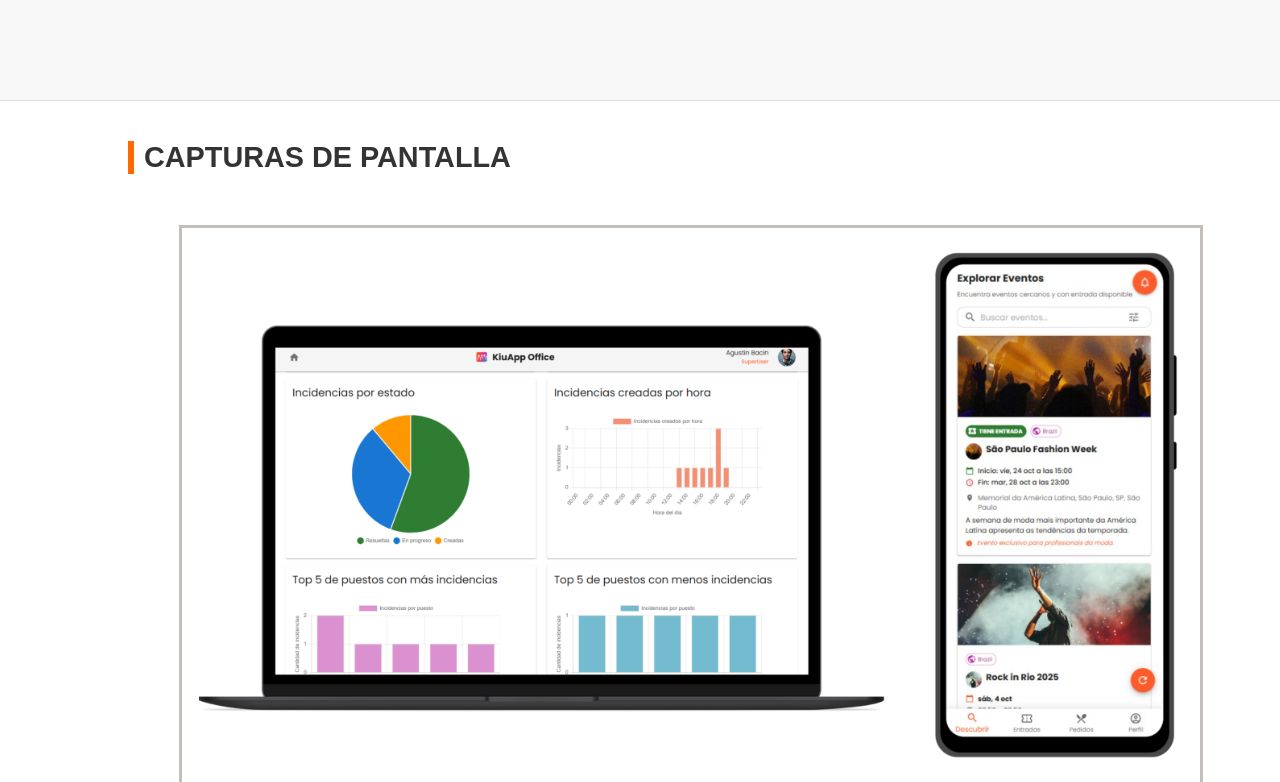
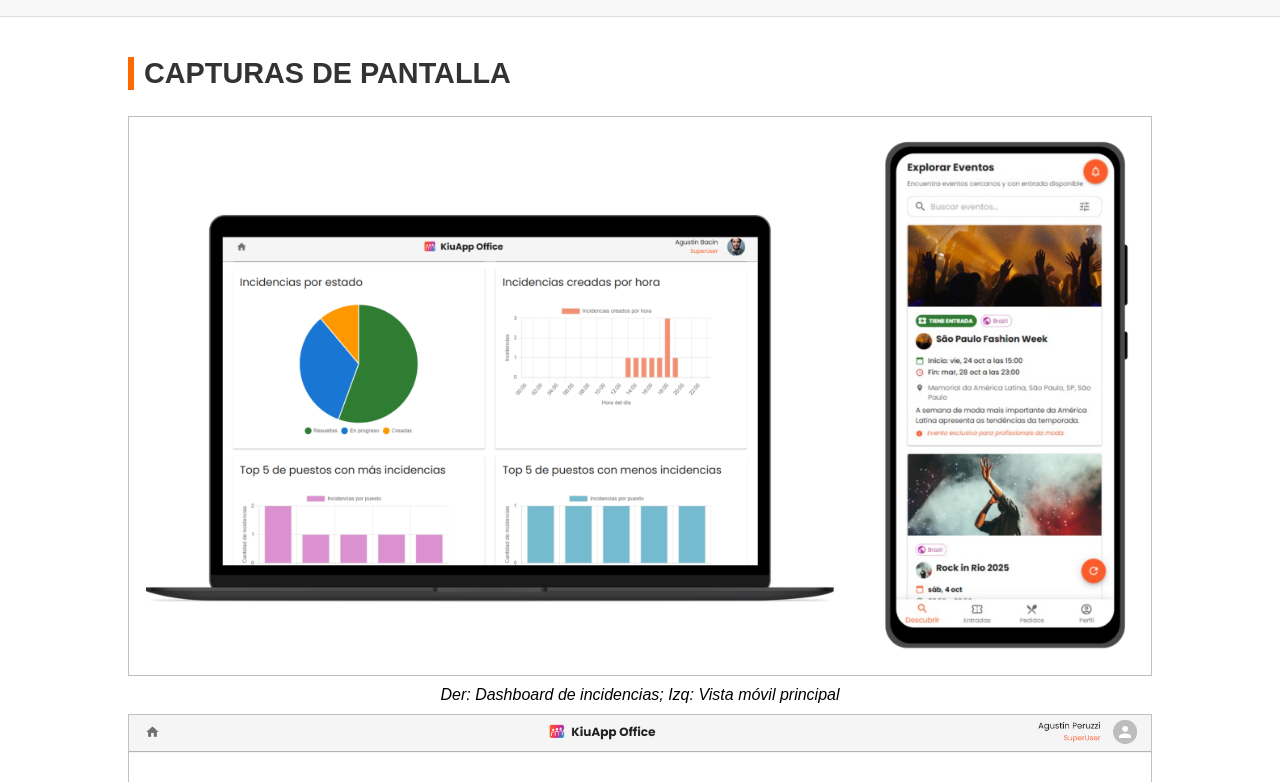
Before and after one commit to agustin-bit/kiuapp-poster, a plain HTML site: page index.html in a window 1280 px wide. Shown: the part 1398-2180 px from the top of the page. Drawn offline with Linux system fonts and the light colour scheme.

Commit message:
Improve mobile view

```diff
--- a/index.html
+++ b/index.html
@@ -59,13 +59,21 @@
 
         <section class="section alt">
                             <h2 class="section-title">Capturas de pantalla</h2>
+
+            <div style="display: flex; flex-direction: column; align-items: center; font-style: italic;">
                 <img src="./public/captura_general.png" class="body-img border-img" />
+                Der: Dashboard de incidencias; Izq: Vista móvil principal
                 <img src="./public/caprtura_landing_bo.png" class="body-img border-img" />
+                Landing del backoffice
                 <img src="./public/captura_roles.png" class="body-img border-img" />
+                Gestión de roles en backoffice
                 <img src="./public/cpatura_puestos.png" class="body-img border-img" />
+                Asignación de puestos a eventos
                 <div class="double-img">
                     <img src="./public/caprtura_pedidos.png" class="body-img border-img" />
                     <img src="./public/captura_entradas.png" class="body-img border-img" />
+                </div>
+                Vistas principales de la aplicación móvil
             </div>
         </section>
 
@@ -86,7 +94,7 @@
 
         <section class="section">
             <h2 class="section-title">Nosotros!</h2>
-            <img src="./public/image.png" class="body-img" />
+            <img src="./public/nosotros.png" class="body-img" />
         </section>
 
     </main>
--- a/styles.css
+++ b/styles.css
@@ -126,30 +126,27 @@ strong {
 
 .body-img {
   width: 100%;
-  /* 100% of the viewport width */
   height: auto;
-  /* Keeps aspect ratio */
-  display: block;
-  /* Removes small bottom spacing */
-  margin: 5%;
-  padding: 0;
 }
 
 .double-img {
   display: flex;
+  justify-content: space-around
 }
 
 .double-img * {
-  width: 40% !important;
+  width: 45% !important;
 }
 
 .border-img {
-  border: 3px solid #c3c0bb;
+  border: 1px solid #c3c0bb;
+  margin-top: 1%;
+  margin-bottom: 1%;
 }
 
 .title-section {
   text-align: center;
-  margin: 60px 0;
+  margin: 60px 20px;
 }
 
 .main-title {
```
Also changed, not shown: public/image.png (deleted), 1 other file. Lines whose indentation alone changed are shown as unchanged.
